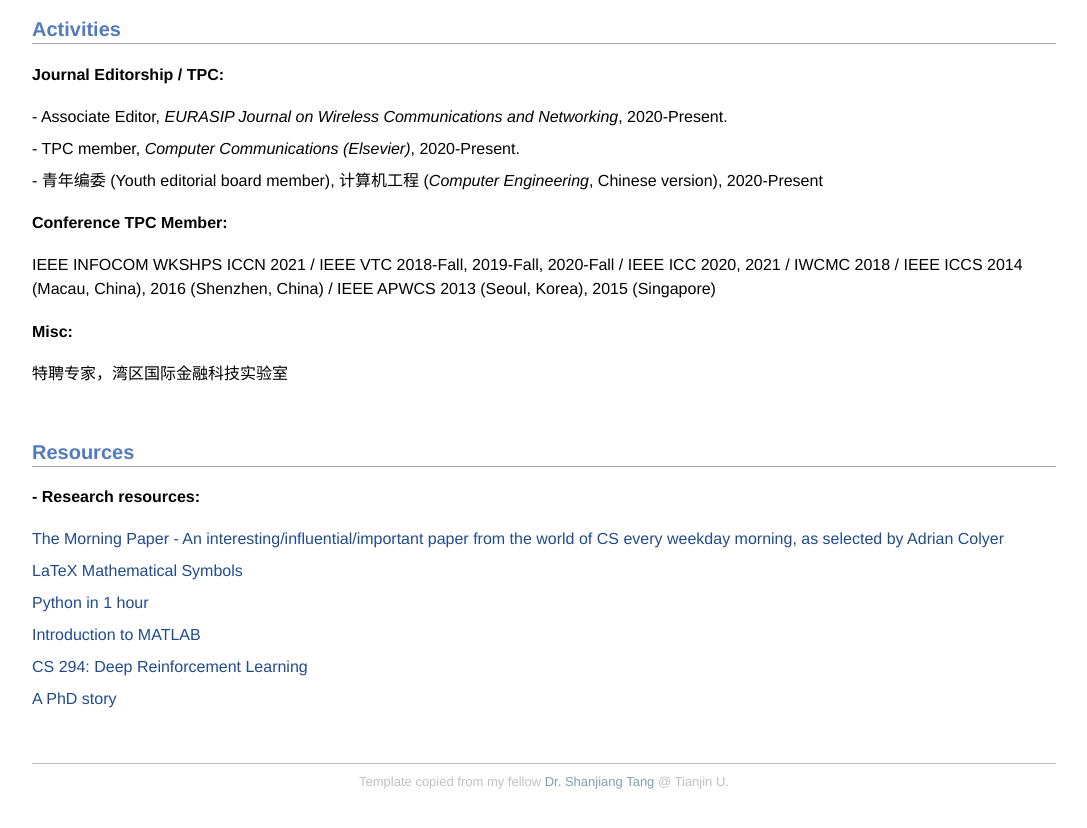
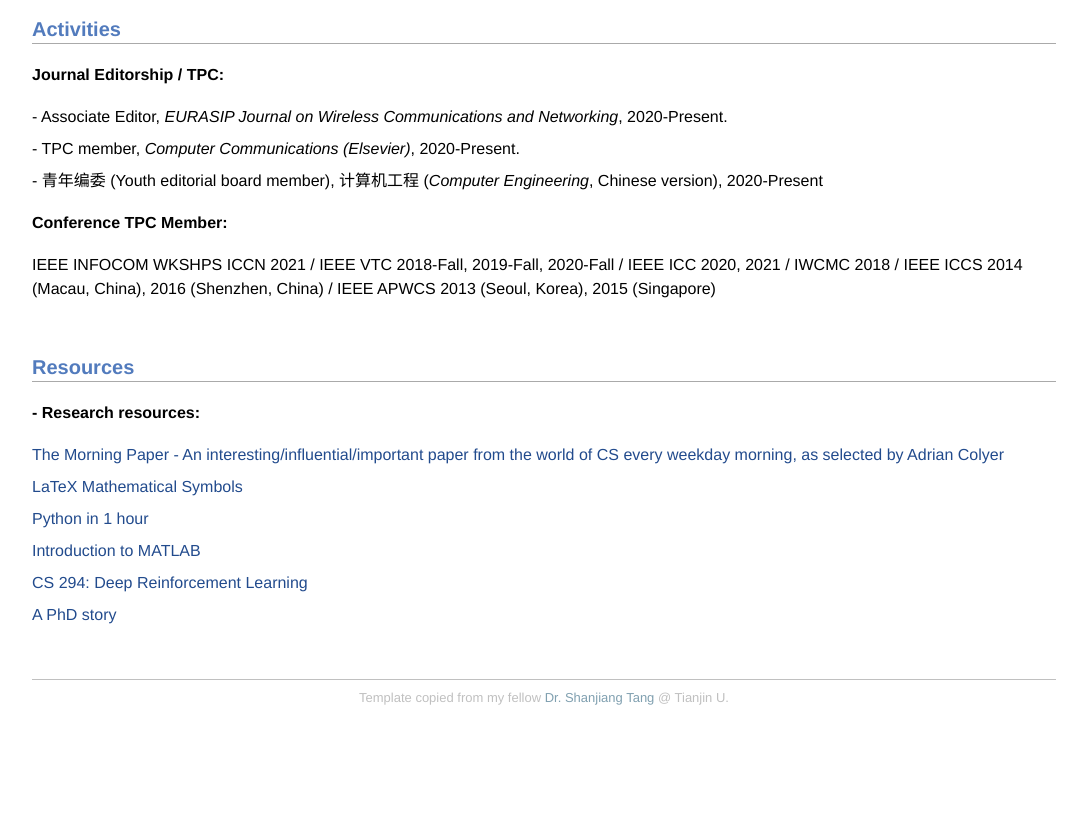
Before and after one commit to opt-yang/opt-yang.github.io, a plain HTML site: page index.html in a window 1280 px wide. Shown: the part 3545-4373 px from the top of the page, without its empty margins (80-1167 px from the left). Drawn offline with Linux system fonts and the light colour scheme.

Commit message:
Update index.html

```diff
--- a/index.html
+++ b/index.html
@@ -192,9 +192,6 @@ Personal Web: <a href="https://opt-yang.github.io">opt-yang.github.io</a> <br />
 <h4>Conference TPC Member:</h4>
 <p>IEEE INFOCOM WKSHPS ICCN 2021 / IEEE VTC 2018-Fall, 2019-Fall, 2020-Fall / IEEE ICC 2020, 2021 / IWCMC 2018 / IEEE ICCS 2014 (Macau, China), 2016 (Shenzhen, China) / IEEE APWCS 2013 (Seoul, Korea), 2015 (Singapore) </p>
 
-<h4>Misc:</h4>
-<p>特聘专家，湾区国际金融科技实验室 </p>
-
 <!---
 <br />
 <h2><a name="Course" id="Course"></a><a name="_Course"></a>Teaching - 课程教学材料</h2>
```
